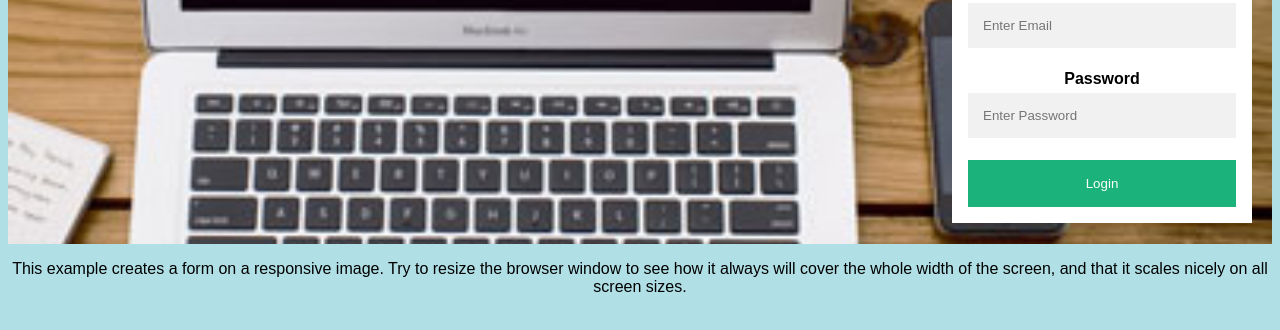
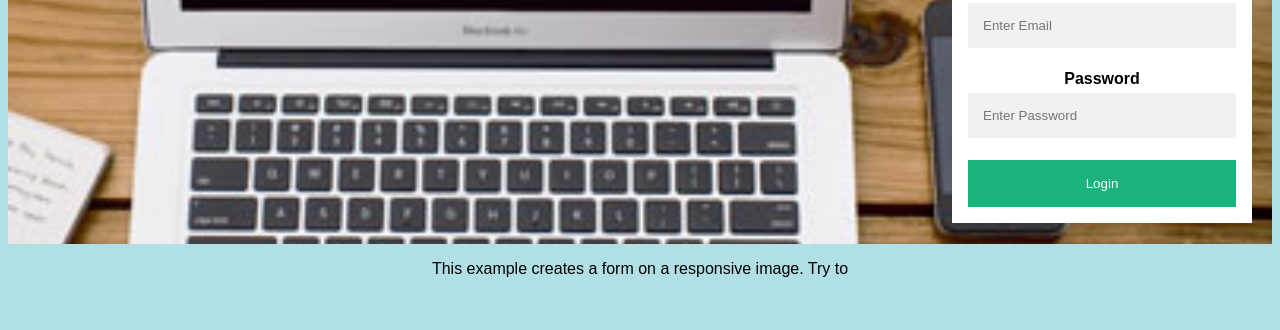
Before and after one commit to tardomanagayao/makmak, a plain HTML site: page index.html in a window 1280 px wide. Shown: the part 144-474 px from the top of the page. Drawn offline with Linux system fonts and the light colour scheme.

Commit message:
Update index.html

```diff
--- a/index.html
+++ b/index.html
@@ -116,7 +116,6 @@ input[type=text]:focus, input[type=password]:focus {
   </form>
 </div>
 
-<p>This example creates a form on a responsive image. Try to resize the browser window to see how it always will cover the whole width of the screen, and that it scales nicely on all screen sizes.</p>
-
+<p>This example creates a form on a responsive image. Try to
 </body>
 </html>
```
